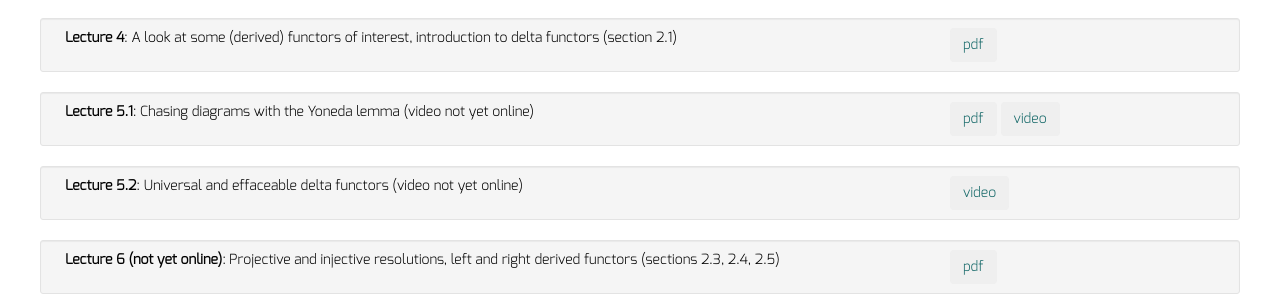
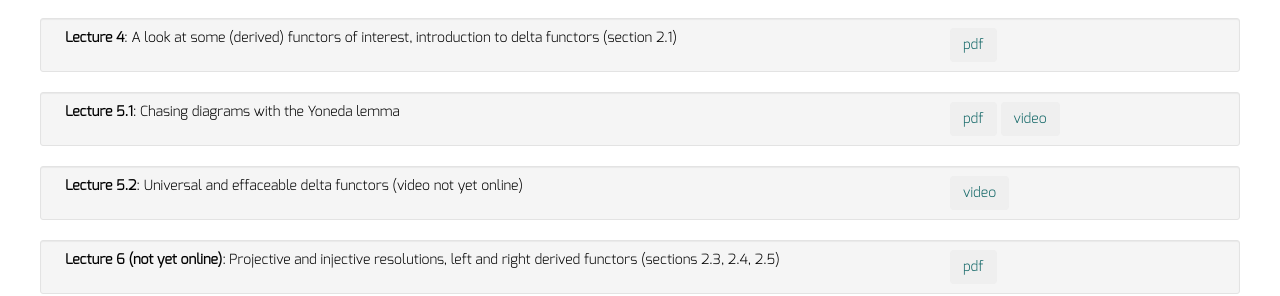
Before and after one commit to dkrashen/probability, a Jekyll site: the page built from lectures/index.html, in a window 1280 px wide. Shown: the part 456-752 px from the top of the page. Built offline with Jekyll 4.4.1, drawn with Linux system fonts in a browser that asks for light colours; nearby versions of some CDN libraries.

Commit message:
add video url for lecture 5.1

```diff
--- a/_data/lectures.yml
+++ b/_data/lectures.yml
@@ -14,9 +14,8 @@
 
 - title: "Lecture 5.1"
   filename: "lecture5.1.pdf"
-  video_url: ""
-  description: "Chasing diagrams with the Yoneda lemma (video not yet
-  online)"
+  video_url: "https://youtu.be/x_k7UzzxcJY"
+  description: "Chasing diagrams with the Yoneda lemma"
 
 - title: "Lecture 5.2"
   video_url: ""
```
